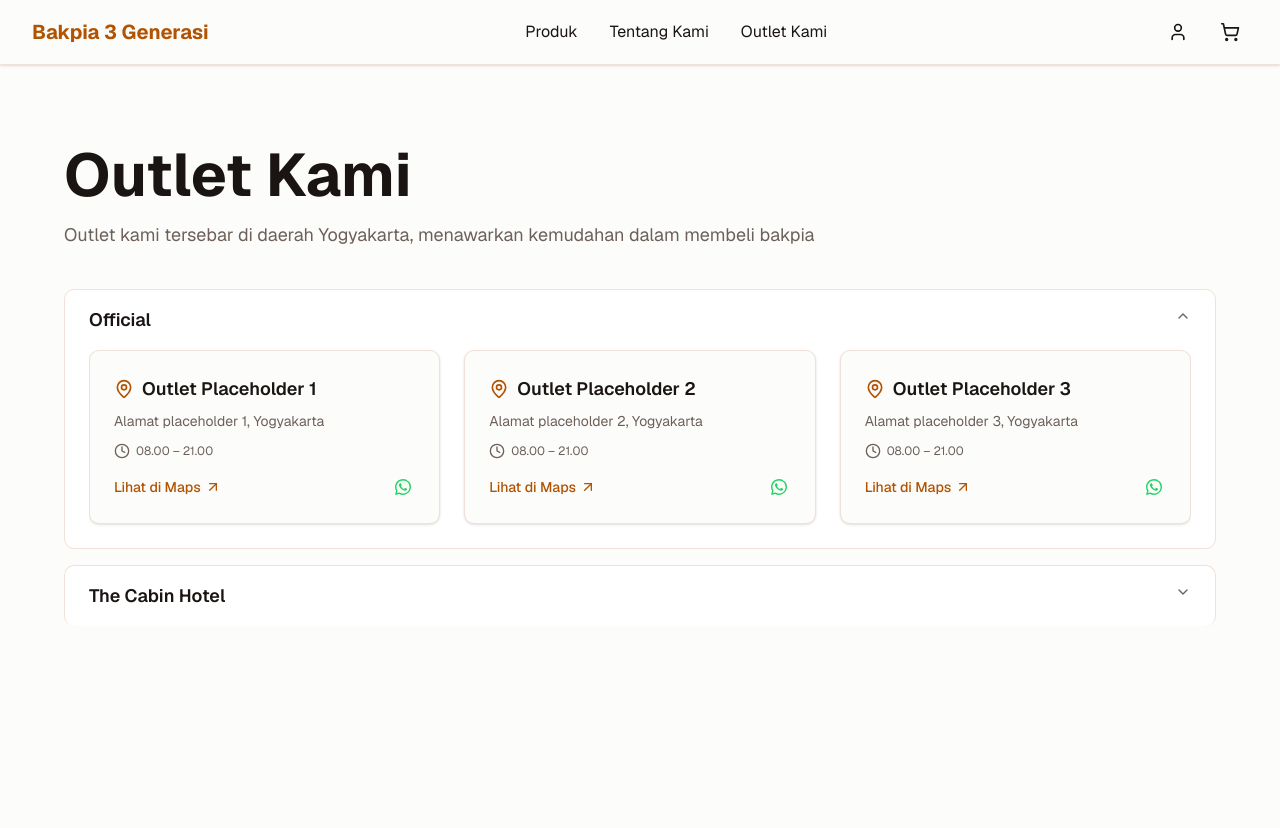
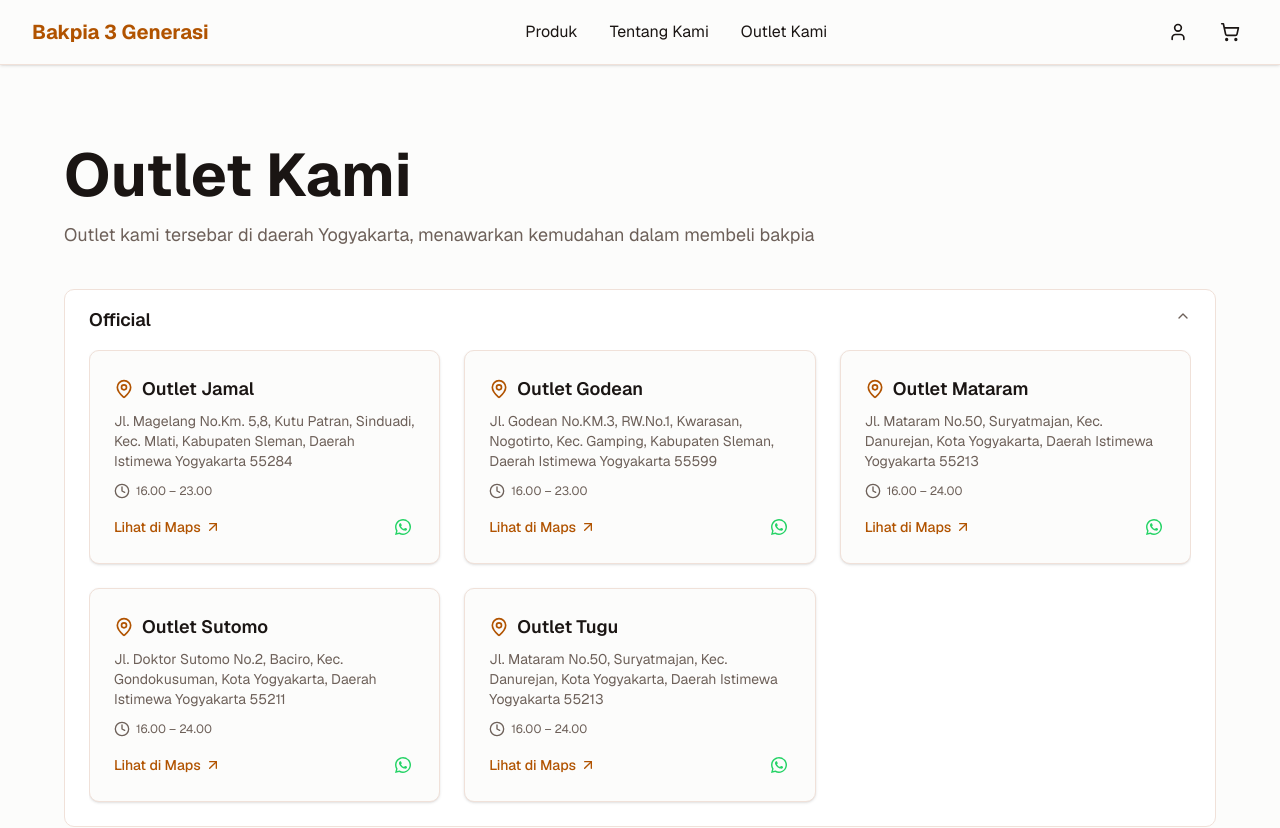
Before and after one commit to alvinChristianto/new_bakpia3generasi, a Next.js app: page /outlet-kami in a window 1280 px wide. Shown: the top 828 px of the page. Built offline with nearby package versions, Linux system fonts and the light colour scheme; no server answers.

Commit message:
data/adding data for outlets data

```diff
--- a/app/outlet-kami/outlets-data.ts
+++ b/app/outlet-kami/outlets-data.ts
@@ -7,25 +7,44 @@ export const OUTLET_GROUPS: OutletGroup[] = [
     title: "Official",
     outlets: [
       {
-        name: "Outlet Placeholder 1",
-        address: "Alamat placeholder 1, Yogyakarta",
-        hours: "08.00 – 21.00",
-        mapsUrl: "https://maps.google.com/?q=Bakpia+3+Generasi+Yogyakarta",
-        whatsapp: "6282138060002",
+        name: "Outlet Jamal",
+        address:
+          "Jl. Magelang No.Km. 5,8, Kutu Patran, Sinduadi, Kec. Mlati, Kabupaten Sleman, Daerah Istimewa Yogyakarta 55284",
+        hours: "16.00 – 23.00",
+        mapsUrl: "https://maps.app.goo.gl/uAxhjy6i2xCunHoq9",
+        whatsapp: "6282260765301",
       },
       {
-        name: "Outlet Placeholder 2",
-        address: "Alamat placeholder 2, Yogyakarta",
-        hours: "08.00 – 21.00",
-        mapsUrl: "https://maps.google.com/?q=Bakpia+3+Generasi+Yogyakarta",
-        whatsapp: "6282138060002",
+        name: "Outlet Godean",
+        address:
+          "Jl. Godean No.KM.3, RW.No.1, Kwarasan, Nogotirto, Kec. Gamping, Kabupaten Sleman, Daerah Istimewa Yogyakarta 55599",
+        hours: "16.00 – 23.00",
+        mapsUrl: "https://maps.app.goo.gl/Xxyy8YtdA9KGWr5z9",
+        whatsapp: "6287736763116",
       },
       {
-        name: "Outlet Placeholder 3",
-        address: "Alamat placeholder 3, Yogyakarta",
-        hours: "08.00 – 21.00",
-        mapsUrl: "https://maps.google.com/?q=Bakpia+3+Generasi+Yogyakarta",
-        whatsapp: "6282138060002",
+        name: "Outlet Mataram",
+        address:
+          "Jl. Mataram No.50, Suryatmajan, Kec. Danurejan, Kota Yogyakarta, Daerah Istimewa Yogyakarta 55213",
+        hours: "16.00 – 24.00",
+        mapsUrl: "https://maps.app.goo.gl/9whJriVuZCMNGFbY7",
+        whatsapp: "6282342312204",
+      },
+      {
+        name: "Outlet Sutomo",
+        address:
+          "Jl. Doktor Sutomo No.2, Baciro, Kec. Gondokusuman, Kota Yogyakarta, Daerah Istimewa Yogyakarta 55211",
+        hours: "16.00 – 24.00",
+        mapsUrl: "https://maps.app.goo.gl/KdYtJNKEDVCdvPeYA",
+        whatsapp: "6287760604877",
+      },
+      {
+        name: "Outlet Tugu",
+        address:
+          "Jl. Mataram No.50, Suryatmajan, Kec. Danurejan, Kota Yogyakarta, Daerah Istimewa Yogyakarta 55213",
+        hours: "16.00 – 24.00",
+        mapsUrl: "https://maps.app.goo.gl/PsMwyyyo5EDdUutbA",
+        whatsapp: "6282229433659",
       },
     ],
   },
@@ -34,32 +53,44 @@ export const OUTLET_GROUPS: OutletGroup[] = [
     title: "The Cabin Hotel",
     outlets: [
       {
-        name: "The Cabin Hotel Placeholder 1",
-        address: "Alamat placeholder 1, Yogyakarta",
+        name: "The Cabin Hotel Bhayangkara",
+        address:
+          "Jl. Bhayangkara No.11, Ngampilan, Kota Yogyakarta, Daerah Istimewa Yogyakarta 55261",
         hours: "24 Jam",
-        mapsUrl: "https://maps.google.com/?q=The+Cabin+Hotel+Yogyakarta",
-        whatsapp: "6282138060002",
+        mapsUrl: "https://maps.app.goo.gl/p5KyjLfLaPf55mHY8",
+        whatsapp: "6281931711520",
       },
       {
-        name: "The Cabin Hotel Placeholder 2",
-        address: "Alamat placeholder 2, Yogyakarta",
+        name: "The Cabin Hotel Ngupasan",
+        address:
+          "Jl. Bhayangkara No.34, Ngupasan, Kec. Gondomanan, Kota Yogyakarta, Daerah Istimewa Yogyakarta 55122",
         hours: "24 Jam",
-        mapsUrl: "https://maps.google.com/?q=The+Cabin+Hotel+Yogyakarta",
-        whatsapp: "6282138060002",
+        mapsUrl: "https://maps.app.goo.gl/x8DCYckEsmGgNTnz6",
+        whatsapp: "6282138342201",
       },
       {
-        name: "The Cabin Hotel Placeholder 3",
-        address: "Alamat placeholder 3, Yogyakarta",
+        name: "The Cabin Hotel Gandekan",
+        address:
+          "Jl. Gandekan No.2, Sosromenduran, Gedong Tengen, Kota Yogyakarta, Daerah Istimewa Yogyakarta 55271",
         hours: "24 Jam",
-        mapsUrl: "https://maps.google.com/?q=The+Cabin+Hotel+Yogyakarta",
-        whatsapp: "6282138060002",
+        mapsUrl: "https://maps.app.goo.gl/4o21DtgMCVXhF67m9",
+        whatsapp: "6281804158562",
       },
       {
-        name: "The Cabin Hotel Placeholder 4",
-        address: "Alamat placeholder 4, Yogyakarta",
+        name: "The Cabin Hotel Ambasador",
+        address:
+          "Jl. Letjen Suprapto No.Ruko F, RT.09/RW.02, Pringgokusuman, Gedong Tengen, Kota Yogyakarta, Daerah Istimewa Yogyakarta 55272",
         hours: "24 Jam",
-        mapsUrl: "https://maps.google.com/?q=The+Cabin+Hotel+Yogyakarta",
-        whatsapp: "6282138060002",
+        mapsUrl: "https://maps.app.goo.gl/a7xHGFt1yU3JUHFQ8",
+        whatsapp: "6281392928882",
+      },
+      {
+        name: "The Cabin Hotel Tugu",
+        address:
+          "Jl. Margo Utomo No.9, Gowongan, Kec. Jetis, Kota Yogyakarta, Daerah Istimewa Yogyakarta 55232",
+        hours: "24 Jam",
+        mapsUrl: "https://maps.app.goo.gl/PsMwyyyo5EDdUutbA",
+        whatsapp: "62274545133",
       },
     ],
   },
```
